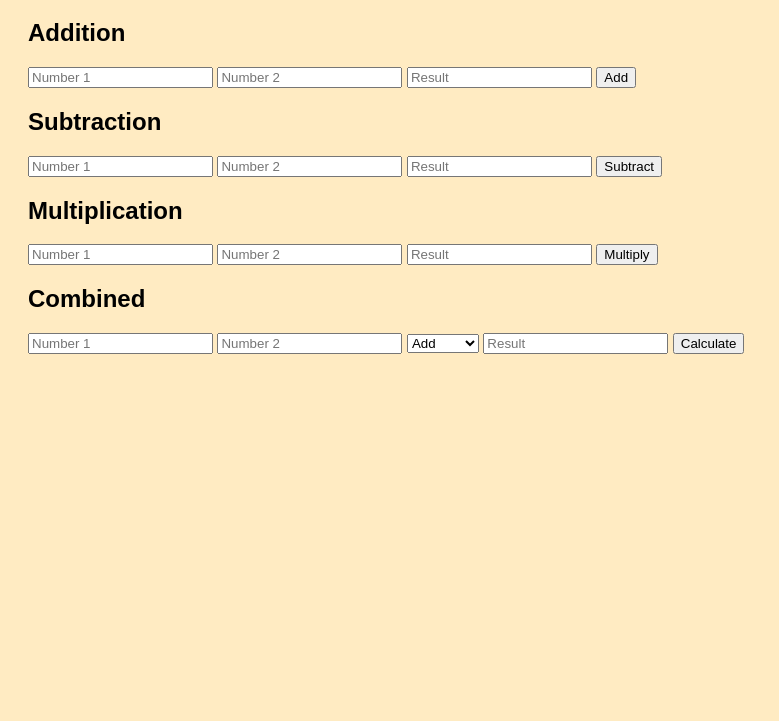
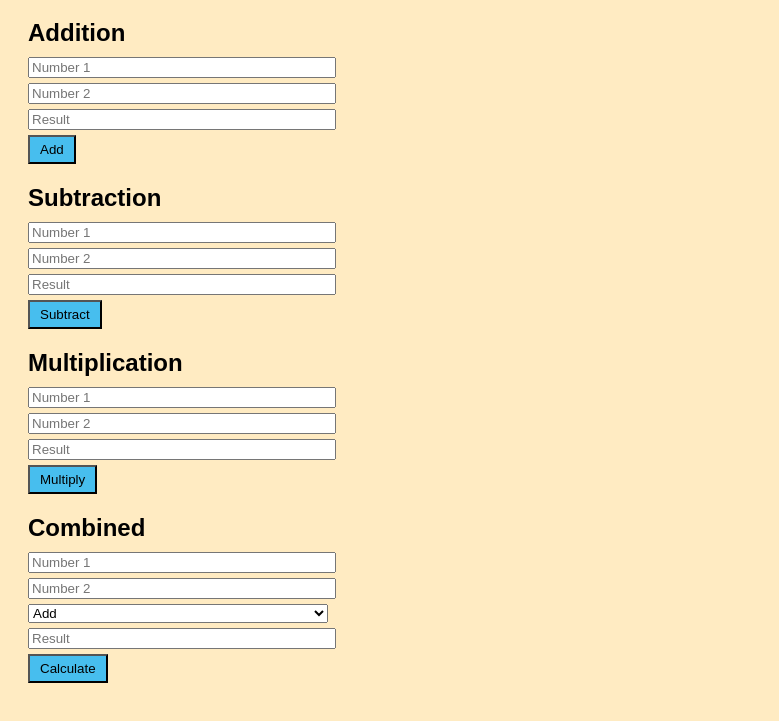
Before and after one commit to AnastasiiaMunim/calculator, a plain HTML site: page index.html in a window 1280 px wide. Shown: the part 89-810 px from the top of the page, without its empty margins (0-779 px from the left). Drawn offline with Linux system fonts and the light colour scheme.

Commit message:
Update index.html

```diff
--- a/index.html
+++ b/index.html
@@ -8,7 +8,7 @@
     <h1 class="title">Calculator</h1>
 
     <!-- Addition Section -->
-    <div>
+    <div class="calculator-section">
       <h2>Addition</h2>
       <input id="a" type="number" placeholder="Number 1">
       <input id="b" type="number" placeholder="Number 2">
@@ -18,7 +18,7 @@
     </div>
 
     <!-- Subtraction Section -->
-    <div>
+    <div class="calculator-section">
       <h2>Subtraction</h2>
       <input id="a1" type="number" placeholder="Number 1">
       <input id="b1" type="number" placeholder="Number 2">
@@ -28,7 +28,7 @@
     </div>
 
     <!-- Multiplication Section -->
-    <div>
+    <div class="calculator-section">
       <h2>Multiplication</h2>
       <input id="a2" type="number" placeholder="Number 1">
       <input id="b2" type="number" placeholder="Number 2">
@@ -38,7 +38,7 @@
     </div>
 
     <!-- Combined Section -->
-    <div>
+    <div class="calculator-section">
       <h2>Combined</h2>
       <input id="a3" type="number" placeholder="Number 1">
       <input id="b3" type="number" placeholder="Number 2">
```
